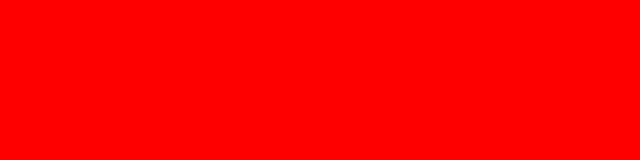
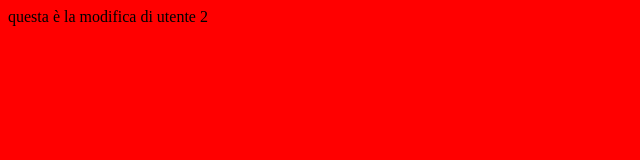
Before and after one commit to NikolasMosca/lesson-git-merge, a plain HTML site: page index.html in a window 1280 px wide. Shown: the whole page, without its empty margins (0-640 px from the left). Drawn offline with Linux system fonts and the light colour scheme.

Commit message:
modifica utente 2

```diff
--- a/index.html
+++ b/index.html
@@ -4,7 +4,9 @@
         <link rel="stylesheet" href="style.css">
     </head>
     <body>
-
+        <div class="utente2">
+            questa è la modifica di utente 2
+        </div>
 
         <script src="main.js"></script>
     </body>
```
